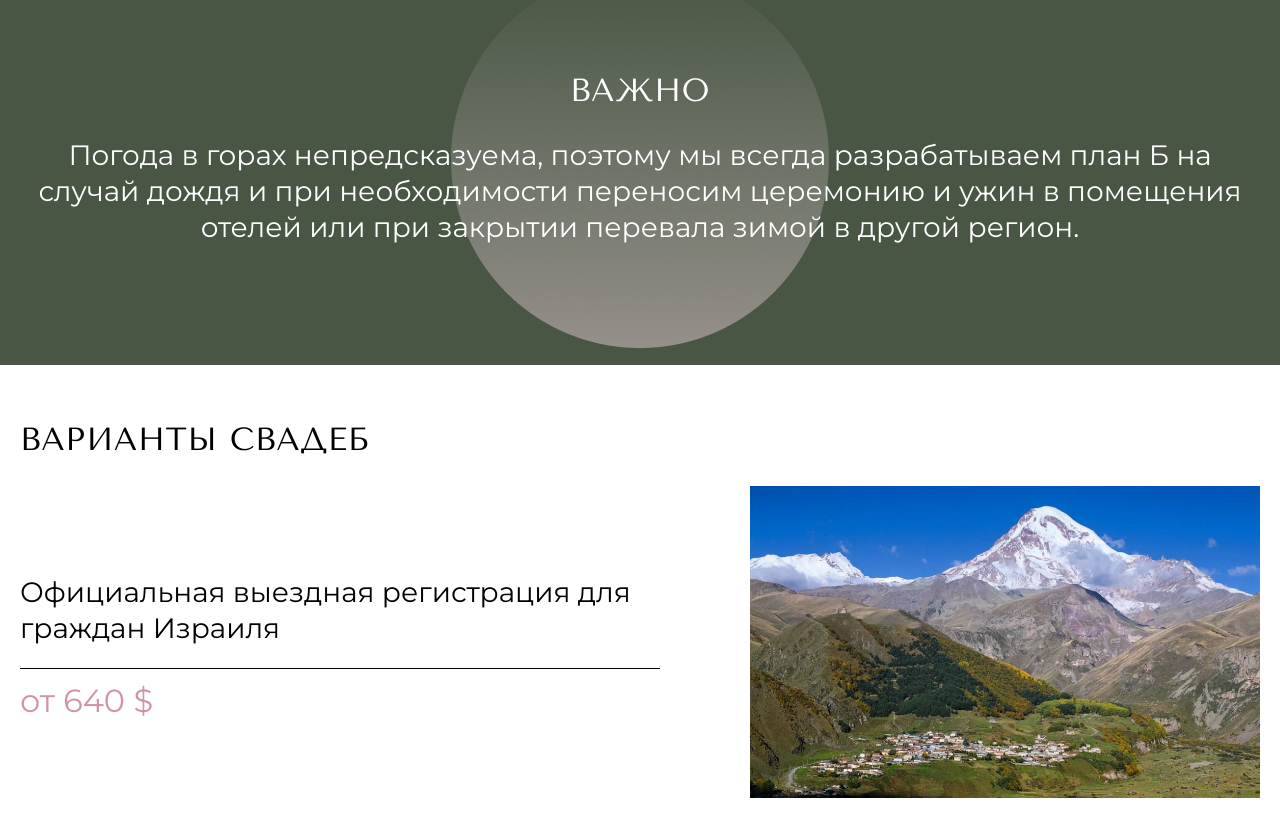
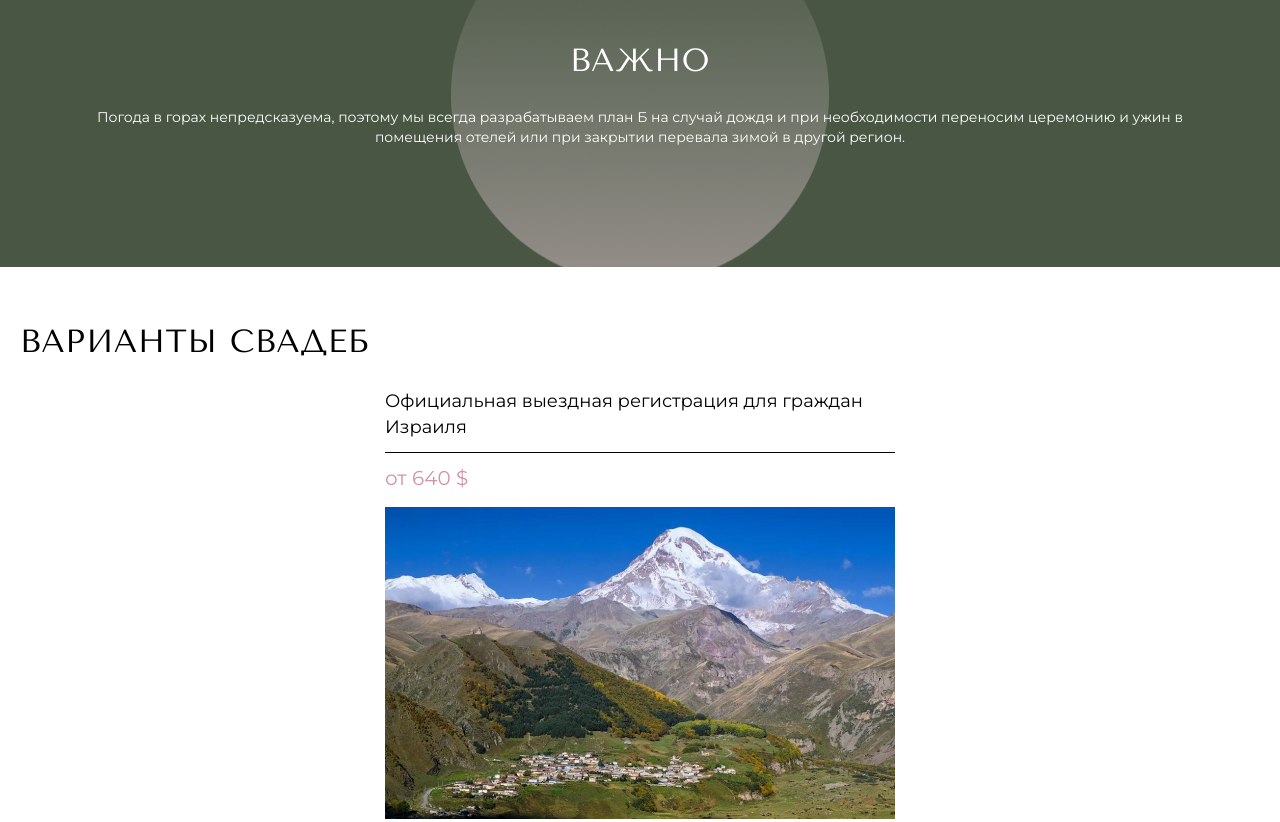
Before and after one commit to illiafreeman/peony, a plain HTML site: page ex_1.html in a window 1280 px wide. Shown: the part 1811-2633 px from the top of the page. Drawn offline with nearby package versions, Linux system fonts and the light colour scheme.

Commit message:
ex responsive

```diff
--- a/css/_query.scss
+++ b/css/_query.scss
@@ -433,14 +433,41 @@ body {
 .note__text{
     width: 100%;
 }
-
-
-
-
-
-
-
-
+.var__item{
+    flex-direction: column;
+    gap: 16px;
+    margin-bottom: 68px;
+}
+.note__text {
+    width: 90%;
+    margin: 0 auto;
+    font-size: 14px;
+    line-height: 20px;
+}
+.var__name {
+    padding-bottom: 12px;
+    border-bottom: 1px solid #000;
+    margin-bottom: 12px;
+    font-size: 18px;
+    line-height: 26px;
+}
+.var__price {
+    font-size: 20px;
+    line-height: 26px;
+}
+.var__desc {
+    width: 510px;
+    order: 1;
+}
+.var__pic{
+    order: 1;
+}
+.form__wrap .title{
+    max-width: 100%;
+}
+.welcome {
+    gap: 40px;
+}
 
 
 
@@ -493,6 +520,27 @@ body {
 .form .container{
     flex-direction: column;
 }
+.tab{
+    flex-direction: column;
+    gap: 20px;
+}
+.form .container {
+    gap: 0;
+}
+
+
+
+
+}
+@media only screen and (max-width: 600px) {
+.var__desc, .var__pic{
+    width: 100%;
+}
+
+
+
+
+
 
 
 
```
Also changed, not shown: ex_2.html (+1 -1 lines), ex_3.html (+1 -1 lines), ex_4.html (+1 -1 lines), css/main.css, 1 other file. Lines whose indentation alone changed are shown as unchanged.
